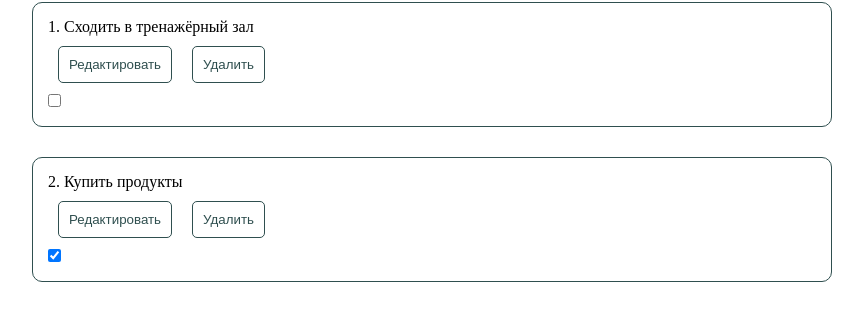
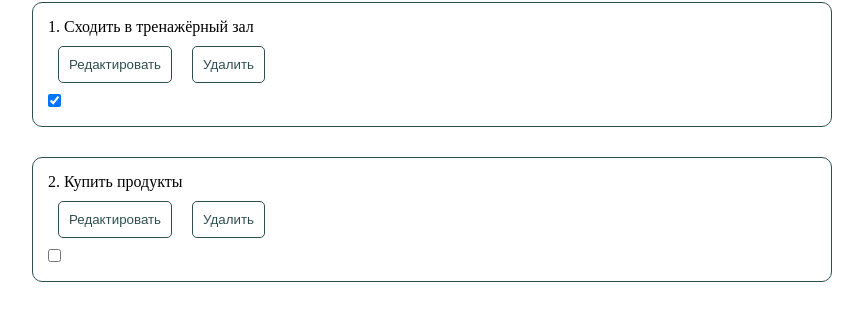
Before and after one commit to thelifeofmiwa/todolist, a Vue app: page / in a window 1280 px wide. Shown: the part 211-523 px from the top of the page, without its empty margins (208-1071 px from the left). Built offline with nearby package versions, Linux system fonts and the light colour scheme.

Commit message:
Реализована логика изменения статуса задачи.

```diff
--- a/src/App.vue
+++ b/src/App.vue
@@ -6,6 +6,7 @@
       :tasks="tasks"
       @delete-task="deleteTask"
       @update-task-text="updateTaskText"
+      @update-task-status="updateTaskStatus"
     />
   </div>
 </template>
@@ -16,8 +17,8 @@ import TaskAdd from "./components/TaskAdd.vue";
 import { ref } from "vue";
 
 const tasks = ref([
-  { id: 1, text: "Сходить в тренажёрный зал", isDone: false },
-  { id: 2, text: "Купить продукты", isDone: true },
+  { id: 1, text: "Сходить в тренажёрный зал", isDone: true },
+  { id: 2, text: "Купить продукты", isDone: false },
 ]);
 
 const addNewTask = (newTask) => {
@@ -31,6 +32,12 @@ const deleteTask = (deletedTask) => {
 const updateTaskText = (updatedTask) => {
   tasks.value = tasks.value.map((task) =>
     task.id === updatedTask.id ? { ...task, text: updatedTask.text } : task,
+  );
+};
+
+const updateTaskStatus = (updatedTask) => {
+  tasks.value = tasks.value.map((task) =>
+    task.id === updatedTask.id ? { ...task, isDone: updatedTask.isDone } : task,
   );
 };
 </script>
--- a/src/components/TaskCard.vue
+++ b/src/components/TaskCard.vue
@@ -6,7 +6,7 @@
         <Button button-text="Редактировать" @click="changeEditingState" />
         <Button button-text="Удалить" @click="deleteTask" />
       </div>
-      <Checkbox :is-checked="props.task.isDone" />
+      <Checkbox :is-checked="props.task.isDone" @change="updateTaskStatus" />
     </div>
     <div class="task_edit" v-if="isEditingTaskText === true">
       <div>Редактирование задачи</div>
@@ -28,6 +28,7 @@ const props = defineProps({
 });
 
 const taskText = ref("");
+const taskStatus = ref(false);
 const isEditingTaskText = ref(false);
 
 const changeEditingState = () => {
@@ -53,7 +54,17 @@ const updateTaskText = () => {
   isEditingTaskText.value = false;
 };
 
+const updateTaskStatus = () => {
+  taskStatus.value = !taskStatus.value;
+  const updatedTask = {
+    ...props.task,
+    isDone: taskStatus.value,
+  };
+  emit("update-task-status", updatedTask);
+};
+
 taskText.value = props.task.text;
+taskStatus.value = props.task.isDone;
 </script>
 
 <style>
--- a/src/components/TaskList.vue
+++ b/src/components/TaskList.vue
@@ -5,6 +5,7 @@
       :index="index"
       @delete-task="deleteTask"
       @update-task-text="updateTaskText"
+      @update-task-status="updateTaskStatus"
     ></TaskCard>
   </div>
 </template>
@@ -16,13 +17,22 @@ const props = defineProps({
   tasks: Array,
 });
 
-const emit = defineEmits(["delete-task", "update-task-text"]);
+const emit = defineEmits([
+  "delete-task",
+  "update-task-text",
+  "update-task-status",
+]);
 
 const deleteTask = (deletedTask) => {
   emit("delete-task", deletedTask);
 };
+
 const updateTaskText = (updatedTask) => {
   emit("update-task-text", updatedTask);
+};
+
+const updateTaskStatus = (updatedTask) => {
+  emit("update-task-status", updatedTask);
 };
 </script>
 
```
